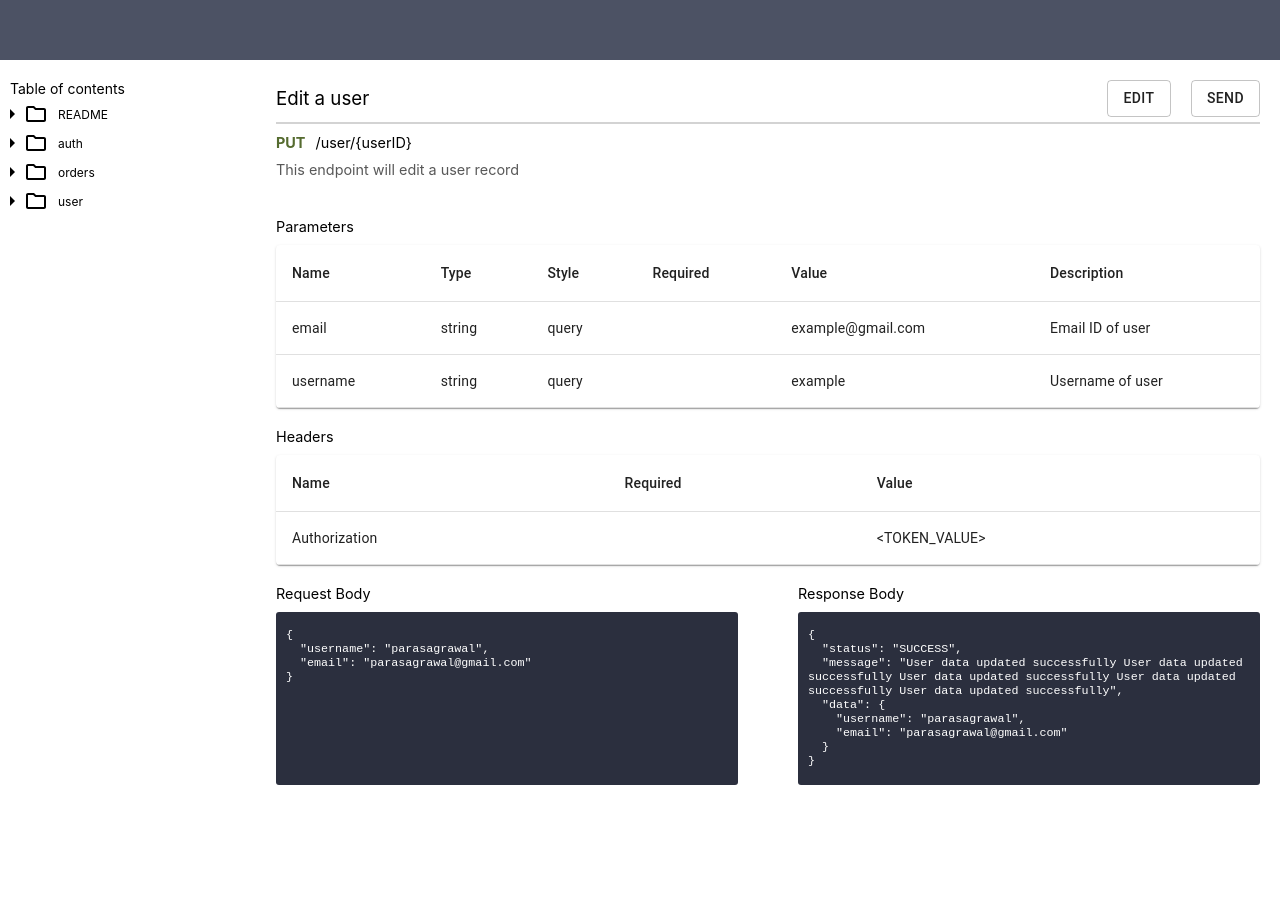
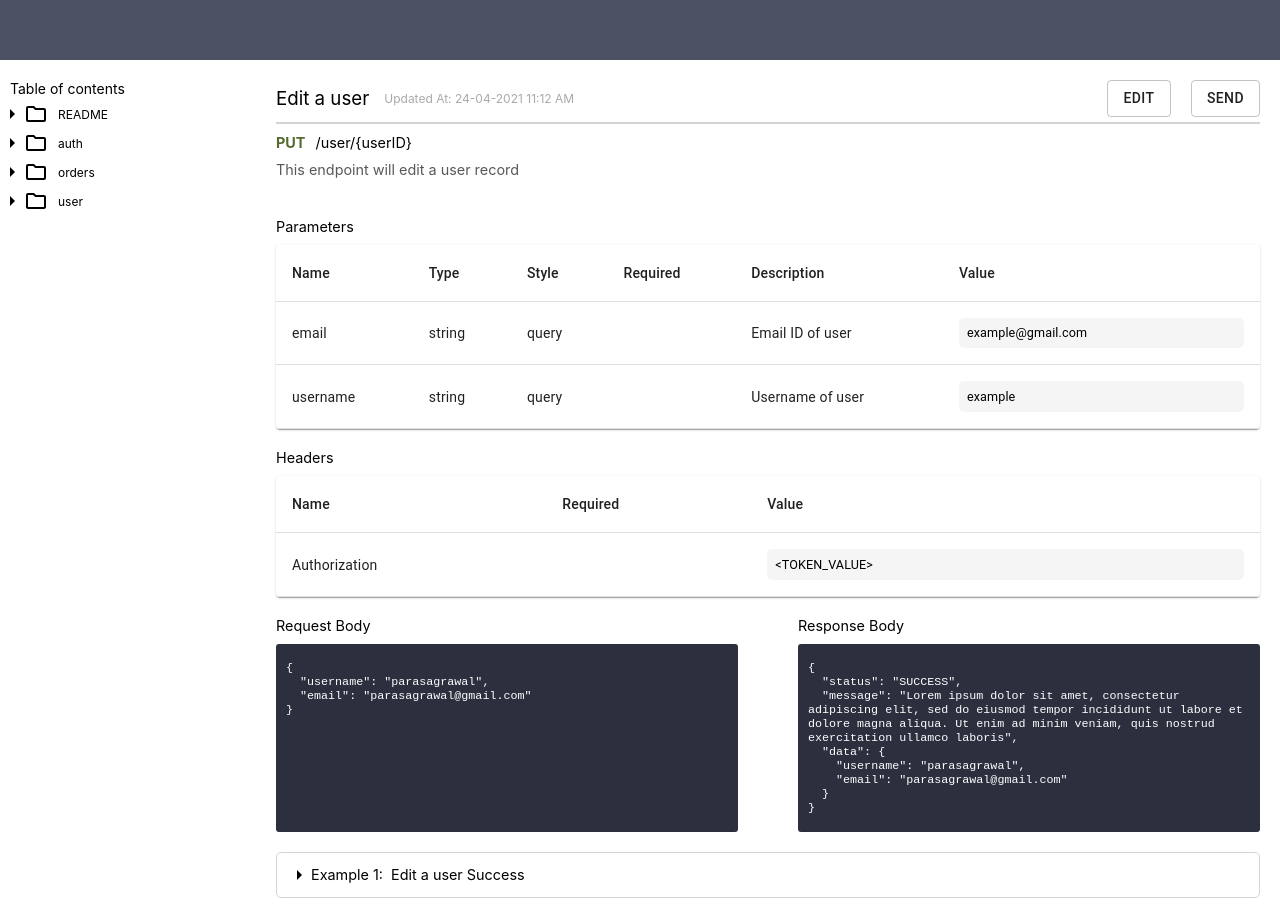
Before and after one commit to parasagrawal71/api-documenter, a React (Create React App) app: page / in a window 1280 px wide. Before the commit the page ends 805 px from the top, so only its background shows below. Built offline with nearby package versions, Linux system fonts and the light colour scheme.

Commit message:
Add examples dropdown

```diff
--- a/package.json
+++ b/package.json
@@ -9,6 +9,7 @@
     "@testing-library/react": "^11.1.0",
     "@testing-library/user-event": "^13.1.2",
     "axios": "^0.21.1",
+    "moment": "^2.29.1",
     "node-sass": "^5.0.0",
     "react": "^17.0.2",
     "react-dom": "^17.0.2",
--- a/src/assets/endpoints.json
+++ b/src/assets/endpoints.json
@@ -35,7 +35,7 @@
     },
     "responseBody": {
       "status": "SUCCESS",
-      "message": "User data updated successfully User data updated successfully User data updated successfully User data updated successfully User data updated successfully",
+      "message": "Lorem ipsum dolor sit amet, consectetur adipiscing elit, sed do eiusmod tempor incididunt ut labore et dolore magna aliqua. Ut enim ad minim veniam, quis nostrud exercitation ullamco laboris",
       "data": {
         "username": "parasagrawal",
         "email": "parasagrawal@gmail.com"
@@ -43,6 +43,7 @@
     },
     "examples": [
       {
+        "title": "Edit a user Success",
         "requestBody": {
           "username": "parasagrawal",
           "email": "parasagrawal@gmail.com"
@@ -59,6 +60,7 @@
           }
         }
       }
-    ]
+    ],
+    "updatedAt": 1619262777309
   }
 ]
--- a/src/components/appTable/AppTable.jsx
+++ b/src/components/appTable/AppTable.jsx
@@ -41,10 +41,10 @@ const AppTable = (props) => {
     fieldValue,
     isMultiline
   ) => {
-    return addMode || editMode ? (
+    return headerKey === "value" || addMode || editMode ? (
       <ThemeTextField
         variant="outlined"
-        value={editMode ? fieldValue : ""}
+        value={headerKey === "value" || editMode ? fieldValue : ""}
         multiline={isMultiline === "multiline"}
         onChange={(e) => {
           dispatchEndpoint({
--- a/src/components/endpoint/Endpoint.jsx
+++ b/src/components/endpoint/Endpoint.jsx
@@ -1,6 +1,8 @@
 import React, { useReducer, useState } from "react";
 import { Button } from "@material-ui/core";
+import { ArrowRight as ArrowRightIcon } from "@material-ui/icons";
 import axios from "axios";
+import moment from "moment";
 
 // IMPORT USER-DEFINED COMPONENTS HERE
 import { ThemeTextField } from "utils/commonStyles/styledComponents";
@@ -67,6 +69,7 @@ const Endpoint = (props) => {
   );
   const [addMode, setAddMode] = useState(false);
   const [editMode, setEditMode] = useState(false);
+  const [openExamples, setOpenExamples] = useState({});
 
   /* ########################### VARIABLES HERE ########################### */
   const allFields = {
@@ -105,12 +108,12 @@ const Endpoint = (props) => {
       key: "required",
     },
     {
+      displayName: "Description",
+      key: "description",
+    },
+    {
       displayName: "Value",
       key: "value",
-    },
-    {
-      displayName: "Description",
-      key: "description",
     },
   ];
 
@@ -176,7 +179,15 @@ const Endpoint = (props) => {
   return (
     <section className={appStyles["main-container"]}>
       <section className={appStyles["main-header"]}>
-        <div className={appStyles.title}>{TextFieldBoxOrValue("title")}</div>
+        <div className={appStyles["main-header--left"]}>
+          <span className={appStyles.title}>
+            {TextFieldBoxOrValue("title")}
+          </span>
+          <span className={appStyles.updatedAt}>
+            Updated At:{" "}
+            {moment(endpoint?.updatedAt).format("DD-MM-YYYY hh:mm A")}
+          </span>
+        </div>
         <div className={appStyles["action-btns"]}>
           <Button variant="outlined" onClick={handleEditSaveBtn}>
             {!editMode ? "Edit" : "Save"}
@@ -226,7 +237,7 @@ const Endpoint = (props) => {
       </section>
       {/* ************************************************************************************************* */}
 
-      {/* ************************************ REQUEST BODY starts here *********************************** */}
+      {/* *************************** REQUEST and RESPONSE BODY starts here ******************************* */}
       <section className={appStyles["request-response-bodies"]}>
         <section className={appStyles["request-body"]}>
           <div className={appStyles["request-body__title"]}>Request Body</div>
@@ -242,7 +253,61 @@ const Endpoint = (props) => {
           </div>
         </section>
       </section>
-      {/* ************************************************************************************************ */}
+      {/* ************************************************************************************************* */}
+
+      {/* ************************************** EXAMPLES starts here ************************************* */}
+      <section className={appStyles["examples-cnt"]}>
+        {endpoint?.examples?.map((example, exampleIndex) => {
+          return (
+            <section key={exampleIndex} className={appStyles["example-cnt"]}>
+              <section
+                className={appStyles["example-row"]}
+                role="button"
+                tabIndex="0"
+                onKeyDown={() => {}}
+                onClick={() => {
+                  console.log(!openExamples?.[exampleIndex]);
+                  setOpenExamples({
+                    ...openExamples,
+                    [exampleIndex]: !openExamples?.[exampleIndex],
+                  });
+                }}
+              >
+                <span>
+                  <ArrowRightIcon style={{ padding: 0 }} />
+                </span>
+                <span>Example {exampleIndex + 1}:&nbsp;&nbsp;</span>
+                <span>{example?.title}</span>
+              </section>
+
+              {openExamples?.[exampleIndex] && (
+                <section
+                  className={appStyles["example-request-response-bodies"]}
+                >
+                  <section className={appStyles["example-request-body"]}>
+                    <div className={appStyles["example-request-body__title"]}>
+                      Request Body
+                    </div>
+                    <div className={appStyles["example-request-body__json"]}>
+                      <pre>{prettyPrintJson(endpoint?.requestBody)}</pre>
+                    </div>
+                  </section>
+
+                  <section className={appStyles["example-response-body"]}>
+                    <div className={appStyles["example-response-body__title"]}>
+                      Response Body
+                    </div>
+                    <div className={appStyles["example-response-body__json"]}>
+                      <pre>{prettyPrintJson(endpoint?.responseBody)}</pre>
+                    </div>
+                  </section>
+                </section>
+              )}
+            </section>
+          );
+        })}
+      </section>
+      {/* ************************************************************************************************* */}
     </section>
   );
 };
--- a/src/components/endpoint/Endpoint.module.scss
+++ b/src/components/endpoint/Endpoint.module.scss
@@ -20,10 +20,19 @@
         border-bottom: 2px solid lightgrey;
         padding-bottom: 5px;
 
-        .title {
-            font-size: 1.3em;
+        .main-header--left {
+            display: flex;
+            align-items: center;
+
+            .title {
+                font-size: 1.3em;
+            }
+            .updatedAt {
+                padding-left: 15px;
+                font-size: 12px;
+                color: darkgrey;
+            }
         }
-
         .action-btns{
             &>*:not(:last-child) {
                 margin-right: 20px;
@@ -67,6 +76,7 @@
 
     .request-response-bodies {
         @include flex-row-sb;
+        margin-bottom: 20px;
 
         .request-body {
             flex: 1;
@@ -111,4 +121,73 @@
             word-wrap: break-word;
         }
     }
+
+    .examples-cnt {
+        .example-cnt {
+            &:hover {
+                cursor: pointer;
+            }
+
+            .example-row {
+                border: 1px solid lightgrey;
+                padding: 10px;
+                border-radius: 5px;
+                display: flex;
+                align-items: center;
+
+                span {
+                    display: flex;
+                    align-items: center;
+                }
+            }
+
+            .example-request-response-bodies {
+                @include flex-row-sb;
+                margin: 20px;
+
+                .example-request-body {
+                    flex: 1;
+                    margin-right: 60px;
+                    @include flex-col;
+
+                    .example-request-body__title{
+                        padding-bottom: 10px;
+                    }
+
+                    .example-request-body__json {
+                        flex: 1;
+                        background: #2B2F3E;
+                        color: white;
+                        padding: 5px 10px;
+                        border-radius: 3px;
+                    }
+                }
+
+                .example-response-body {
+                    flex: 1;
+                    @include flex-col;
+
+                    .example-response-body__title{
+                        padding-bottom: 10px;
+                    }
+
+                    .example-response-body__json {
+                        flex: 1;
+                        background: #2B2F3E;
+                        color: white;
+                        padding: 5px 10px;
+                        border-radius: 3px;
+                    }
+                }
+
+                pre {
+                    white-space: pre-wrap;
+                    white-space: -moz-pre-wrap;
+                    white-space: -pre-wrap;
+                    white-space: -o-pre-wrap;
+                    word-wrap: break-word;
+                }
+            }
+        }
+    }
 }
```
Also changed, not shown: 1 other file (tests, documents, lock files or other folders).
